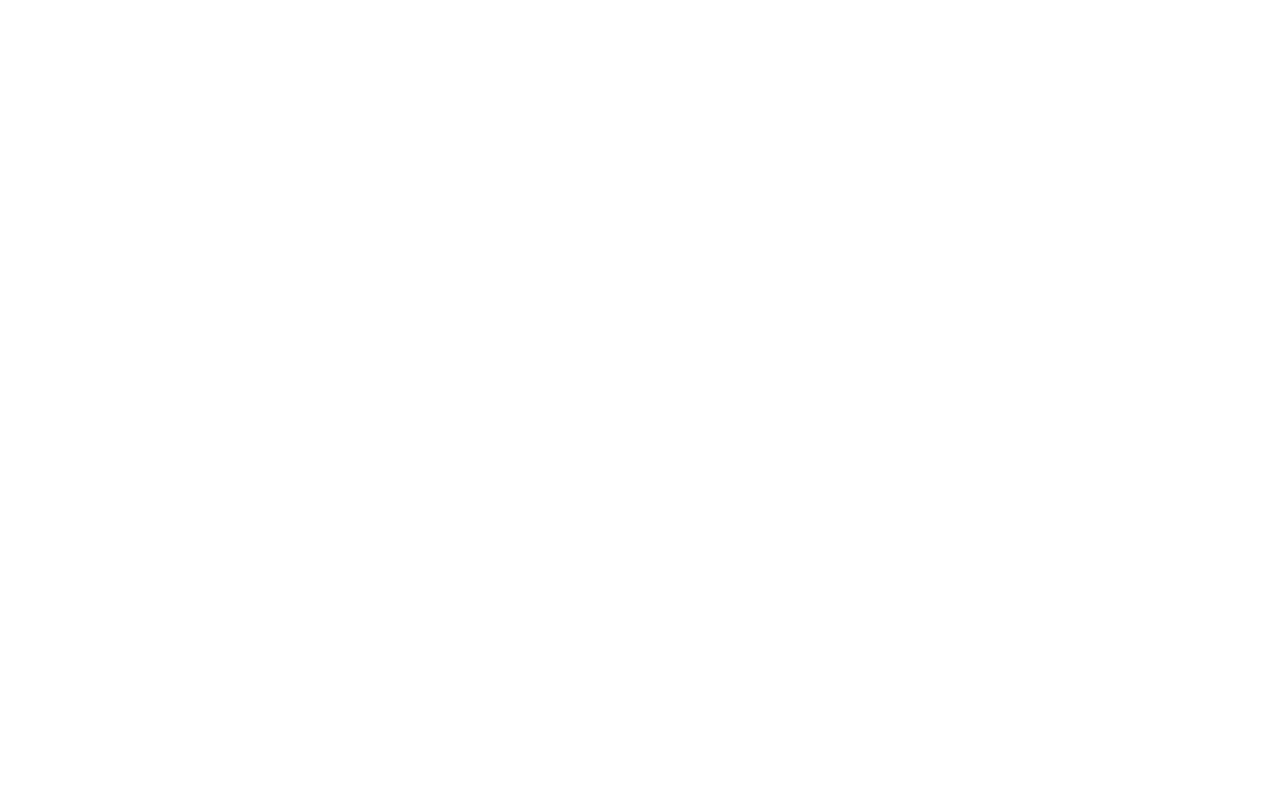
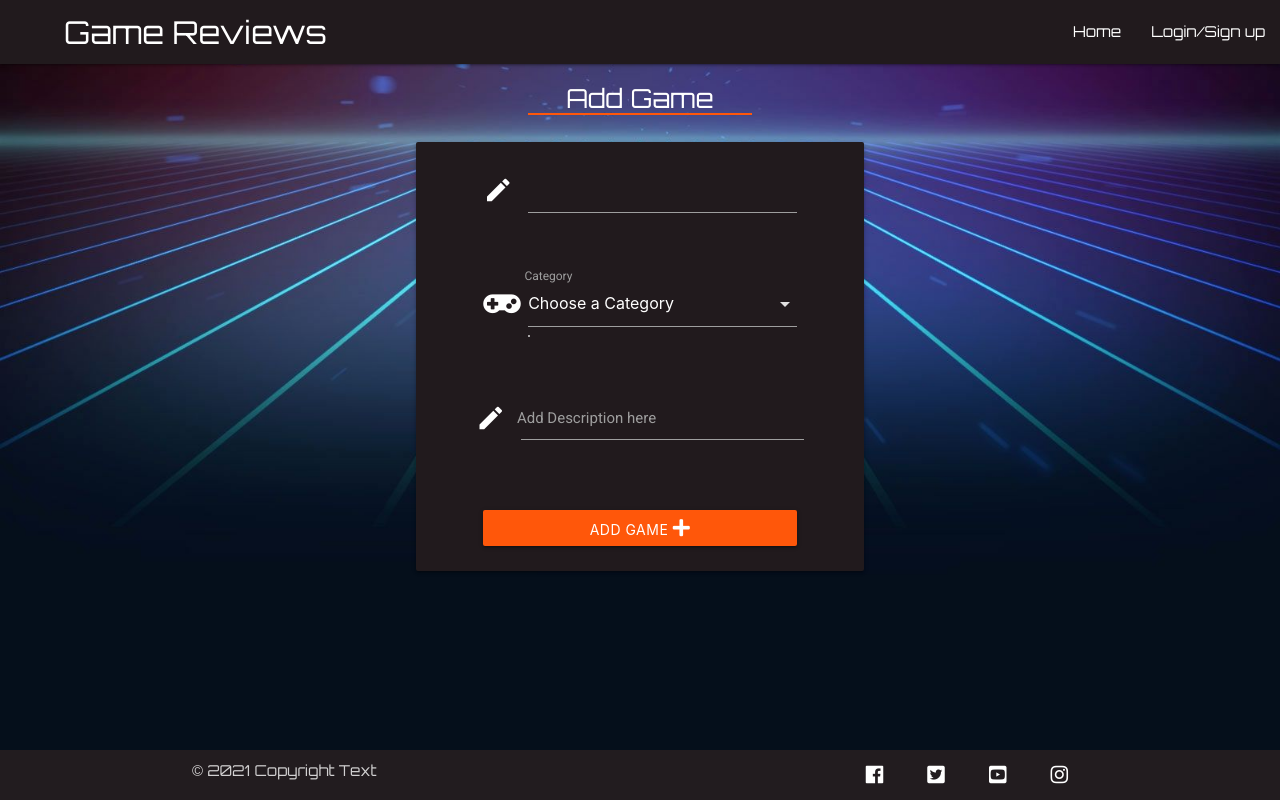
Before and after one commit to KevAndrews/Milestone_Project_3, a Flask app: page /add_game in a window 1280 px wide. Before the commit the page is empty. Run offline with Flask 2, Linux system fonts and the light colour scheme; data that the repository does not hold is empty; some libraries are stand-ins or nearby versions.

Commit message:
Update add game page

```diff
--- a/app.py
+++ b/app.py
@@ -181,15 +181,30 @@ def delete_review(review_id):
 @app.route("/add_game", methods=["GET", "POST"])
 def add_game():
     if request.method == "POST":
-        submit = {
+        game = mongo.db.games.find_one({"name": request.form.get("name")})
 
-        }
-        mongo.db.games.insert_one(submit)
-        flash("Game Successfully Added")
-        return redirect(url_for("profile", username=get_user()))
+        if game is not None:
+            flash("Game Already Exists")
+        else:
+            submit = {
+                "name": request.form.get("name"),
+                "description": request.form.get("description"),
+                "category_name": request.form.get("category_name"),
+                "img_link": request.form.get("img_link"),
+                "created_date": datetime.today().strftime('%d-%m-%Y'),
+                "updated_date": datetime.today().strftime('%d-%m-%Y'),
+                "created_by": session["user"]
+            }
+
+            mongo.db.games.insert_one(submit)
+            flash("Game Successfully Added")
+            return redirect(url_for("profile", username=get_user()))
+
+    categories = mongo.db.categories.find().sort("category_name", 1)
 
     return render_template("add_game.html",
-                            username=get_user())
+                            username=get_user(),
+                            categories=categories)
 
 
 @app.route("/edit_game/<game_id>", methods=["GET", "POST"])
--- a/templates/add_game.html
+++ b/templates/add_game.html
@@ -0,0 +1,50 @@
+{% extends "base.html" %}
+{% block content %}
+
+    <h3 class="center-align underline">Add Game</h3>
+
+    <div class="row">
+        <form class="col s12 m6 offset-m3" method="POST" action="{{ url_for('add_game') }}">
+            <div class="card">
+                <!-- Write a Name -->
+                <div class="row">
+                    <div class="input-field col s8 m8 offset-s2 offset-m2">
+                        <i class="material-icons prefix white-text">mode_edit</i>
+                        <input id="name" name="name">
+                    </div>
+                </div>
+                <!-- Select a category -->
+                <div class="row">
+                    <div class="input-field col s8 m8 offset-s2 offset-m2">
+                        <i class="fas fa-gamepad prefix white-text"></i>
+                        <select id="category_name" name="category_name" class="validate" required>
+                            <option value="" disabled selected>Choose a Category</option>
+                            {% for category in categories %}
+                                <option value="{{ category.category_name }}">{{ category.category_name }}</option>
+                            {% endfor %}
+                        </select>
+                        <label for="game_name">Category</label>
+                    </div>
+                </div>
+                <!-- Write a Description -->
+                <div class="row">
+                    <div class="row">
+                        <div class="input-field col s8 m8 offset-s2 offset-m2">
+                            <i class="material-icons prefix white-text">mode_edit</i>
+                            <textarea id="description" name="description" class="materialize-textarea white-text"></textarea>
+                            <label for="description">Add Description here</label>
+                        </div>
+                    </div>
+                </div>
+
+                <!-- Add Game -->
+                <div class="row">
+                    <button type="submit" class="col s8 m8 offset-s2 offset-m2 btn text-shadow">
+                        Add Game <i class="fas fa-plus"></i>
+                    </button>
+                </div>
+            </div>
+        </form>
+    </div>
+
+{% endblock %}
--- a/templates/profile.html
+++ b/templates/profile.html
@@ -56,7 +56,7 @@
           <span class="col card-title white-text underline">
             Games
           </span>
-          <a href="{{ url_for('add_review') }}">
+          <a href="{{ url_for('add_game') }}">
             <button class="col s2 m2 offset-s1 offset-m1 btn text-shadow">
               Add Game <i class="fas fa-plus"></i>
             </button>
```
